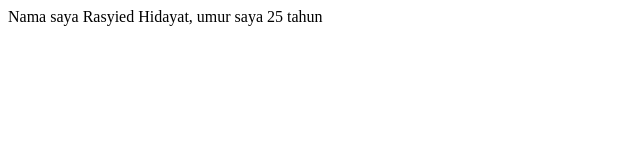
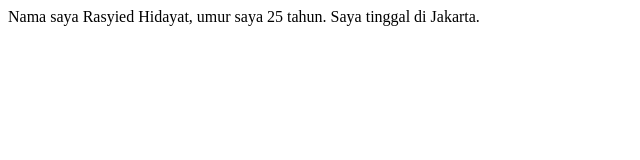
Before and after one commit to rasyied24/new-project-laravel-vue.js, a plain HTML site: page index.html in a window 1280 px wide. Shown: the whole page, without its empty margins (0-640 px from the left). Drawn offline with Linux system fonts and the light colour scheme.

Commit message:
add tempat tinggal

```diff
--- a/index.html
+++ b/index.html
@@ -7,6 +7,6 @@
     <title>Halo</title>
   </head>
   <body>
-    Nama saya Rasyied Hidayat, umur saya 25 tahun
+    Nama saya Rasyied Hidayat, umur saya 25 tahun. Saya tinggal di Jakarta.
   </body>
 </html>
```
